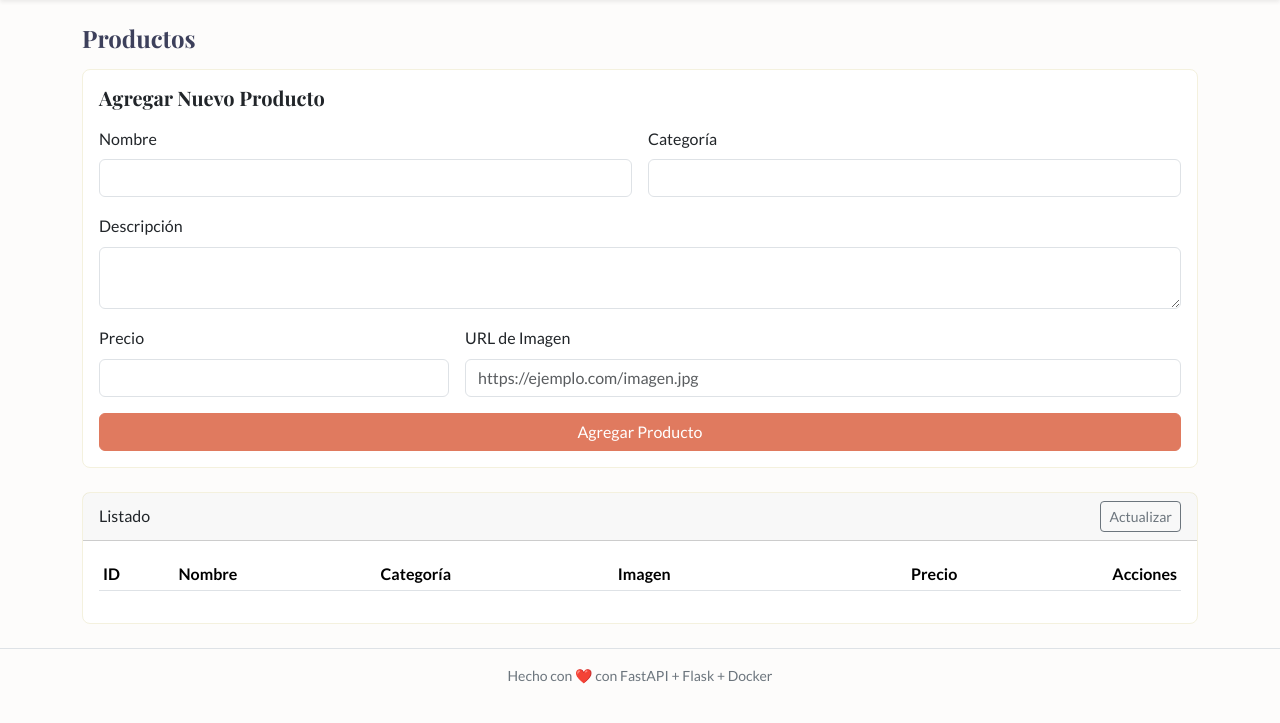
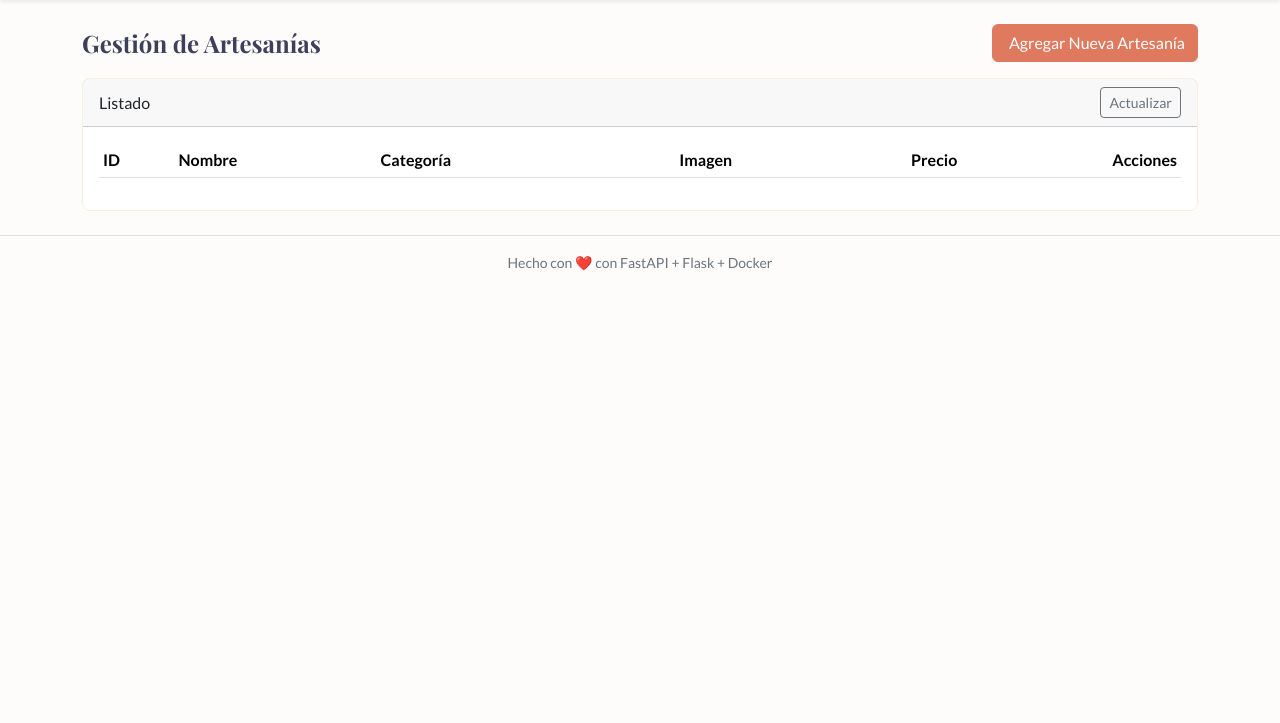
Before and after one commit to cross0773/marketplace-prueba, a Flask app: page /productos in a window 1280 px wide. Shown: the part 59-782 px from the top of the page. Run offline with Flask 3, Linux system fonts and the light colour scheme; lists and menus that the app fills with data are empty.

Commit message:
estilos para el productos

```diff
--- a/frontend/templates/productos.html
+++ b/frontend/templates/productos.html
@@ -1,16 +1,24 @@
 {% extends "base.html" %}
 {% block content %}
-<h2 class="h4 mb-3">Productos</h2>
+<div class="d-flex justify-content-between align-items-center mb-3">
+  <h2 class="h4 mb-0">Gestión de Artesanías</h2>
+  <button type="button" class="btn btn-primary" id="btn-open-add-modal">
+    <i class="bi bi-plus-circle me-1"></i> Agregar Nueva Artesanía
+  </button>
+</div>
 
-<div class="card mb-4">
-  <div class="card-body">
-    <form id="form-producto" class="row g-3">
+<!-- Modal para Agregar/Editar Producto -->
+<div class="modal fade" id="productModal" tabindex="-1" aria-labelledby="productModalLabel" aria-hidden="true">
+  <div class="modal-dialog modal-lg">
+    <div class="modal-content">
+      <form id="form-producto">
+        <div class="modal-header">
+          <h5 class="modal-title" id="productModalLabel">Agregar Nueva Artesanía</h5>
+          <button type="button" class="btn-close" data-bs-dismiss="modal" aria-label="Close"></button>
+        </div>
+        <div class="modal-body">
           <input type="hidden" name="id">
-      <div class="col-12 d-flex justify-content-between align-items-center">
-        <h5 id="form-title" class="card-title mb-0">Agregar Nuevo Producto</h5>
-        <button type="button" id="btn-cancel-edit" class="btn btn-sm btn-outline-secondary d-none">Cancelar
-          Edición</button>
-      </div>
+          <div class="row g-3">
             <div class="col-md-6">
               <label class="form-label">Nombre</label>
               <input class="form-control" name="nombre" required>
@@ -31,10 +39,33 @@
               <label class="form-label">URL de Imagen</label>
               <input class="form-control" name="image" type="url" placeholder="https://ejemplo.com/imagen.jpg">
             </div>
-      <div class="col-12 d-flex align-items-end">
-        <button type="submit" id="btn-submit" class="btn btn-primary w-100">Agregar Producto</button>
+          </div>
+        </div>
+        <div class="modal-footer">
+          <button type="button" class="btn btn-secondary" data-bs-dismiss="modal">Cancelar</button>
+          <button type="submit" id="btn-submit" class="btn btn-primary">Agregar Producto</button>
         </div>
       </form>
+    </div>
+  </div>
+</div>
+
+<!-- Modal de Confirmación de Eliminación -->
+<div class="modal fade" id="deleteConfirmModal" tabindex="-1" aria-labelledby="deleteModalLabel" aria-hidden="true">
+  <div class="modal-dialog">
+    <div class="modal-content">
+      <div class="modal-header bg-danger text-white">
+        <h5 class="modal-title" id="deleteModalLabel">Confirmar Eliminación</h5>
+        <button type="button" class="btn-close btn-close-white" data-bs-dismiss="modal" aria-label="Close"></button>
+      </div>
+      <div class="modal-body">
+        ¿Estás seguro de que quieres eliminar esta artesanía? Esta acción no se puede deshacer.
+      </div>
+      <div class="modal-footer">
+        <button type="button" class="btn btn-secondary" data-bs-dismiss="modal">Cancelar</button>
+        <button type="button" id="btn-confirm-delete" class="btn btn-danger">Eliminar</button>
+      </div>
+    </div>
   </div>
 </div>
 
@@ -51,7 +82,7 @@
             <th>ID</th>
             <th>Nombre</th>
             <th>Categoría</th>
-            <th>Imagen</th>
+            <th class="text-center">Imagen</th>
             <th class="text-end">Precio</th>
             <th class="text-end">Acciones</th>
           </tr>
@@ -66,9 +97,10 @@
 {% block scripts %}
 <script>
   const form = document.getElementById('form-producto');
-  const formTitle = document.getElementById('form-title');
+  const productModalEl = document.getElementById('productModal');
+  const productModal = new bootstrap.Modal(productModalEl);
+  const productModalLabel = document.getElementById('productModalLabel');
   const submitButton = document.getElementById('btn-submit');
-  const cancelEditButton = document.getElementById('btn-cancel-edit');
 
   async function fetchProductos() {
     try {
@@ -111,7 +143,7 @@
           <td>${p.id ?? ''}</td>
           <td>${p.nombre ?? ''}</td>
           <td>${p.categoria ?? ''}</td>
-          <td>
+          <td class="text-center">
             <img src="${p.image || 'https://placehold.co/60x60/F4F1DE/3D405B?text=N/A'}" alt="${p.nombre}" width="60" height="60" class="rounded" style="object-fit: cover;">
           </td>
           <td class="text-end">${p.precio?.toFixed ? p.precio.toFixed(2) : p.precio}</td>
@@ -135,27 +167,29 @@
     form.precio.value = producto.precio;
     form.image.value = producto.image || '';
 
-    formTitle.textContent = `Editando Producto #${producto.id}`;
+    productModalLabel.textContent = `Editando Artesanía #${producto.id}`;
     submitButton.textContent = 'Actualizar Producto';
     submitButton.classList.remove('btn-primary');
     submitButton.classList.add('btn-success');
-    cancelEditButton.classList.remove('d-none');
-    window.scrollTo(0, 0); // Sube al inicio de la página para ver el formulario
+    productModal.show();
   }
 
   function resetForm() {
     form.reset();
     form.id.value = '';
-    formTitle.textContent = 'Agregar Nuevo Producto';
+    productModalLabel.textContent = 'Agregar Nueva Artesanía';
     submitButton.textContent = 'Agregar Producto';
     submitButton.classList.remove('btn-success');
     submitButton.classList.add('btn-primary');
-    cancelEditButton.classList.add('d-none');
   }
 
+  const deleteConfirmModalEl = document.getElementById('deleteConfirmModal');
+  const deleteConfirmModal = new bootstrap.Modal(deleteConfirmModalEl);
+  const confirmDeleteBtn = document.getElementById('btn-confirm-delete');
+
   async function deleteProducto(id) {
-    if (!confirm(`¿Estás seguro de que quieres eliminar el producto #${id}?`)) return;
-
+    // Configura el botón de confirmación para que sepa qué ID eliminar
+    confirmDeleteBtn.onclick = async () => {
       const row = document.getElementById(`producto-row-${id}`);
       try {
         const response = await fetch(`${GATEWAY_URL}/api/v1/productos/${id}`, {
@@ -165,7 +199,7 @@
           const errorData = await response.json();
           throw new Error(errorData.detail || 'Error al eliminar el producto');
         }
-      showToast('Producto eliminado con éxito.', 'success');
+        showToast('Artesanía eliminada con éxito.', 'success');
         // Animación de desvanecimiento
         if (row) {
           row.style.transition = 'opacity 0.5s ease';
@@ -176,7 +210,12 @@
         }
       } catch (error) {
         showToast(error.message, 'danger');
+      } finally {
+        deleteConfirmModal.hide();
       }
+    };
+    // Muestra el modal de confirmación
+    deleteConfirmModal.show();
   }
 
   form.addEventListener('submit', async (e) => {
@@ -206,20 +245,26 @@
         const actionText = isUpdating ? 'actualizar' : 'agregar';
         throw new Error(`Error al ${actionText} producto: ${errorData.detail || res.statusText}`);
       }
-      const successMessage = isUpdating ? 'Producto actualizado con éxito.' : 'Producto agregado con éxito.';
+      const successMessage = isUpdating ? 'Artesanía actualizada con éxito.' : 'Artesanía agregada con éxito.';
       showToast(successMessage, 'success');
-      resetForm();
+      productModal.hide();
       fetchProductos();
     } catch (error) {
       showToast(error.message, 'danger');
     }
   });
 
+  // Limpia el formulario cuando el modal se cierra
+  productModalEl.addEventListener('hidden.bs.modal', resetForm);
+
+  // Abre el modal en modo "agregar"
+  document.getElementById('btn-open-add-modal').addEventListener('click', () => {
+    productModal.show();
+  });
+
   // Alias para las funciones para que sean accesibles desde el HTML (onclick)
   window.editProducto = editProducto;
   window.deleteProducto = deleteProducto;
-
-  cancelEditButton.addEventListener('click', resetForm);
   document.getElementById('btn-refresh').addEventListener('click', fetchProductos);
   fetchProductos();
 </script>
```
Lines whose indentation alone changed are shown as unchanged.
